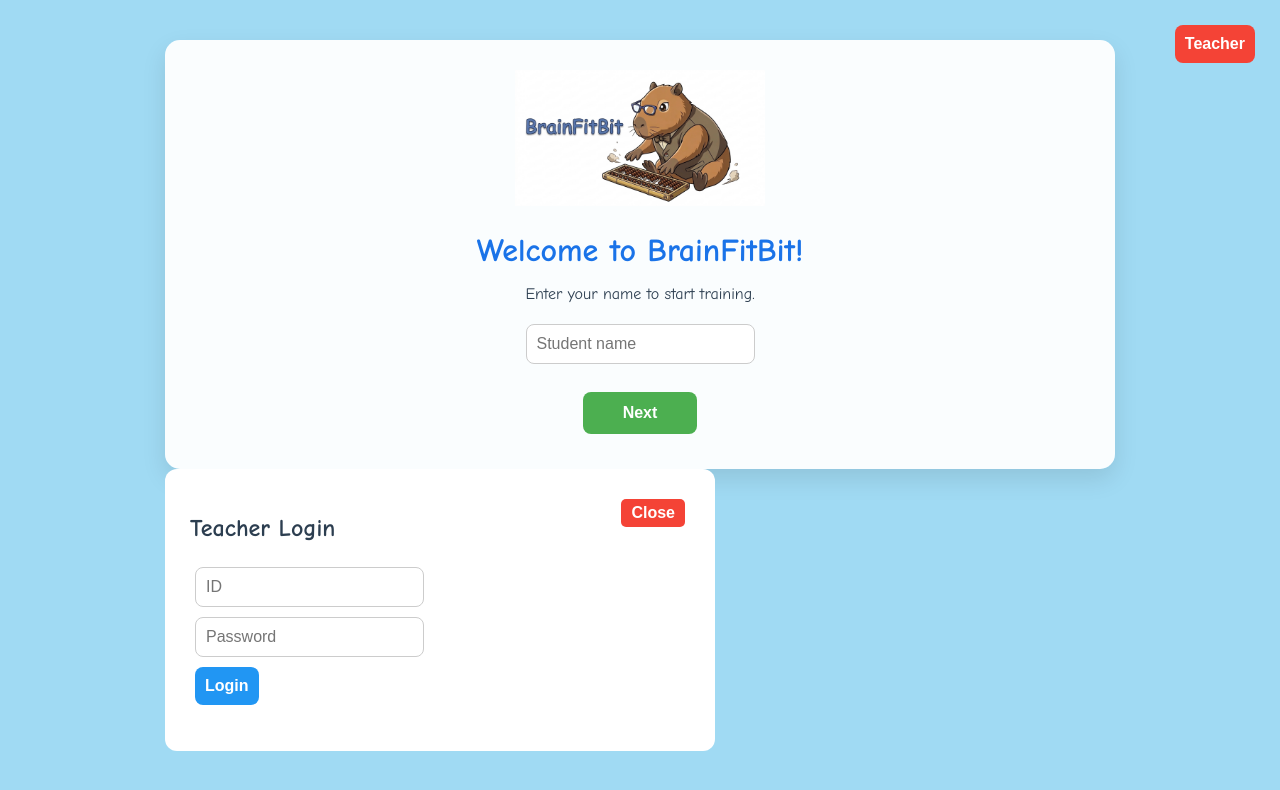
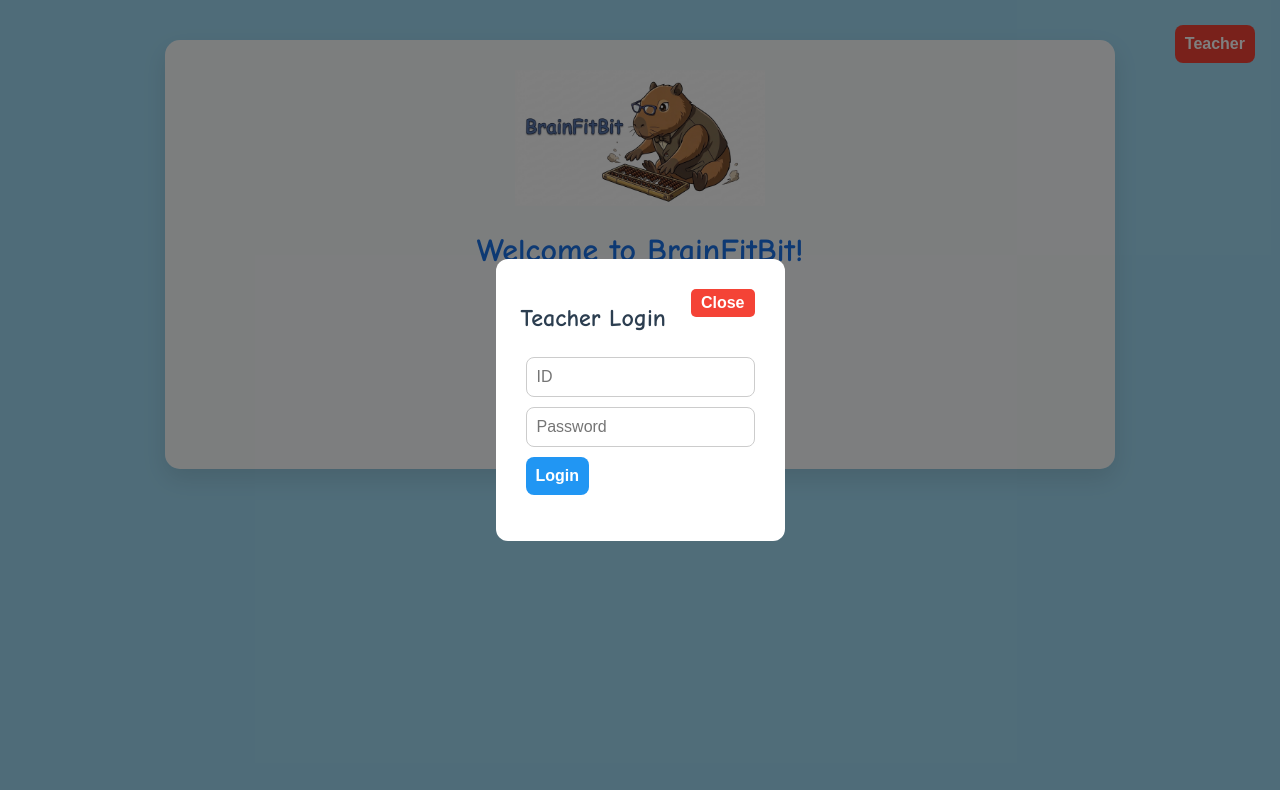
Before and after one commit to mrfelipelangame/BrainFitBitGen, a plain HTML site: page index.html in a window 1280 px wide. Both pictures are taken after a click on the button "Teacher". Drawn offline with nearby package versions, Linux system fonts and the light colour scheme.

Commit message:
WORKING CODE

```diff
--- a/index.html
+++ b/index.html
@@ -85,6 +85,7 @@
     <div id="restart-container"></div>
 </div>
 
+<div id="teacher-modal" class="modal">
     <div class="modal-content">
         <button class="close-btn" onclick="closeModal()">Close</button>
         <h2>Teacher Login</h2>
```
